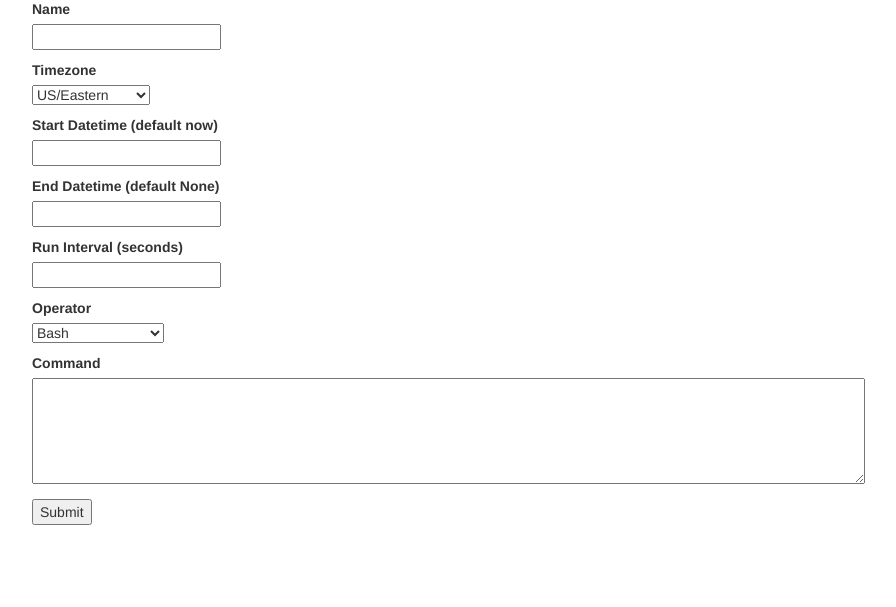
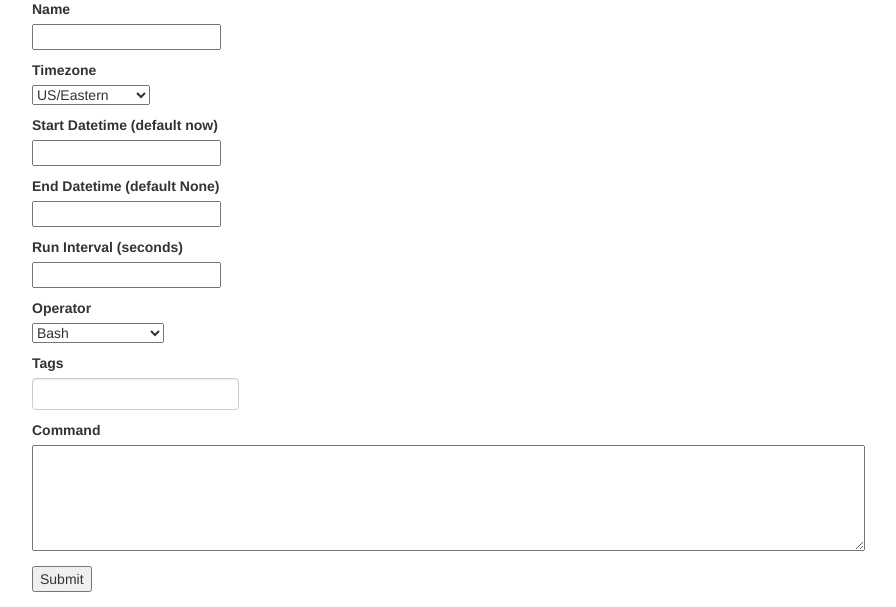
Before and after one commit to susieluckyball/dashboard, a Flask app: page /jobs/new in a window 1280 px wide. Shown: the part 193-800 px from the top of the page, without its empty margins (53-949 px from the left). Run offline with Flask 2, Linux system fonts and the light colour scheme; parts of the project's set-up code (start-up, migrations or seed data) failed here and were passed over; some libraries are stand-ins or nearby versions.

Commit message:
tags input ready

```diff
--- a/dashboard/app/templates/add_job.html
+++ b/dashboard/app/templates/add_job.html
@@ -35,7 +35,10 @@
         {{ form.operator.label }}<br>
         {{ form.operator }}<br>
     </p>
-
+    <p>
+        {{ form.tags.label }}<br>
+        {{ form.tags}}<br>
+    </p>
     <p>
         {{ form.command.label }}<br>
         {{ form.command(rows='5', cols='100') }}<br>
--- a/dashboard/app/templates/base.html
+++ b/dashboard/app/templates/base.html
@@ -55,6 +55,5 @@ Dashboard
     {% block page_content %}{% endblock %}
 </div>
 
-<script src="//cdnjs.cloudflare.com/ajax/libs/jquery/2.1.3/jquery.min.js"></script>
 <script src="{{ url_for('static', filename='bootstrap-tagsinput.min.js')}}">
 {% endblock %}
--- a/dashboard/app/views.py
+++ b/dashboard/app/views.py
@@ -5,7 +5,6 @@ from wtforms.validators import DataRequired
 
 from app import main
 from models import RequestHandler
-
 
 class JobForm(Form):
     name = TextField('Name',  validators=[DataRequired()])
@@ -17,6 +16,7 @@ class JobForm(Form):
     schedule_interval = TextField('Run Interval (seconds)')
     operator = SelectField('Operator', coerce=str, choices=[("bash", "Bash"),
             ("python", "Python"), ("stored_proc", "Stored Procedure")])
+    tags = TextField('Tags', render_kw={"data-role":"tagsinput"})
     command = TextAreaField('Command', validators=[DataRequired()])
     # placeholder should add tags
     submit = SubmitField('submit')
@@ -36,6 +36,7 @@ def add_job():
     form = JobForm()
     if request.method == 'POST':
         if form.validate():
+            flash(request.form["tags"])
             flash("Job create request for job name {}".format(request.form["name"]), "success")
             RequestHandler.add_job(request.form)
             return redirect(url_for('main.index'))
--- a/dashboard/celery_worker.py
+++ b/dashboard/celery_worker.py
@@ -17,9 +17,9 @@ class CeleryConfig(object):
     # CELERY_DEFAULT_EXCHANGE = DEFAULT_QUEUE
 
 
-worker = Celery('dashboard', broker=CeleryConfig.CELERY_BROKER_URL)
-        # backend=CeleryConfig.CELERY_RESULT_BACKEND)
-worker.conf.update(CELERY_RESULT_BACKEND='redis')
+worker = Celery('dashboard', broker=CeleryConfig.CELERY_BROKER_URL,
+        backend=CeleryConfig.CELERY_RESULT_BACKEND)
+# worker.conf.update(CELERY_RESULT_BACKEND='redis')
 
 @worker.task
 def execute_command(command):
--- a/dashboard/models.py
+++ b/dashboard/models.py
@@ -211,7 +211,7 @@ class ScheduleManager(object):
                     ti.state = celery_task.status
                     if celery_task.ready():
                         if isinstance(celery_task.result, Exception):
-                            ti.result = celery_task.result.message
+                            ti.result = str(celery_task.result)
                         else:
                             ti.result = celery_task.result
                 else:
```
